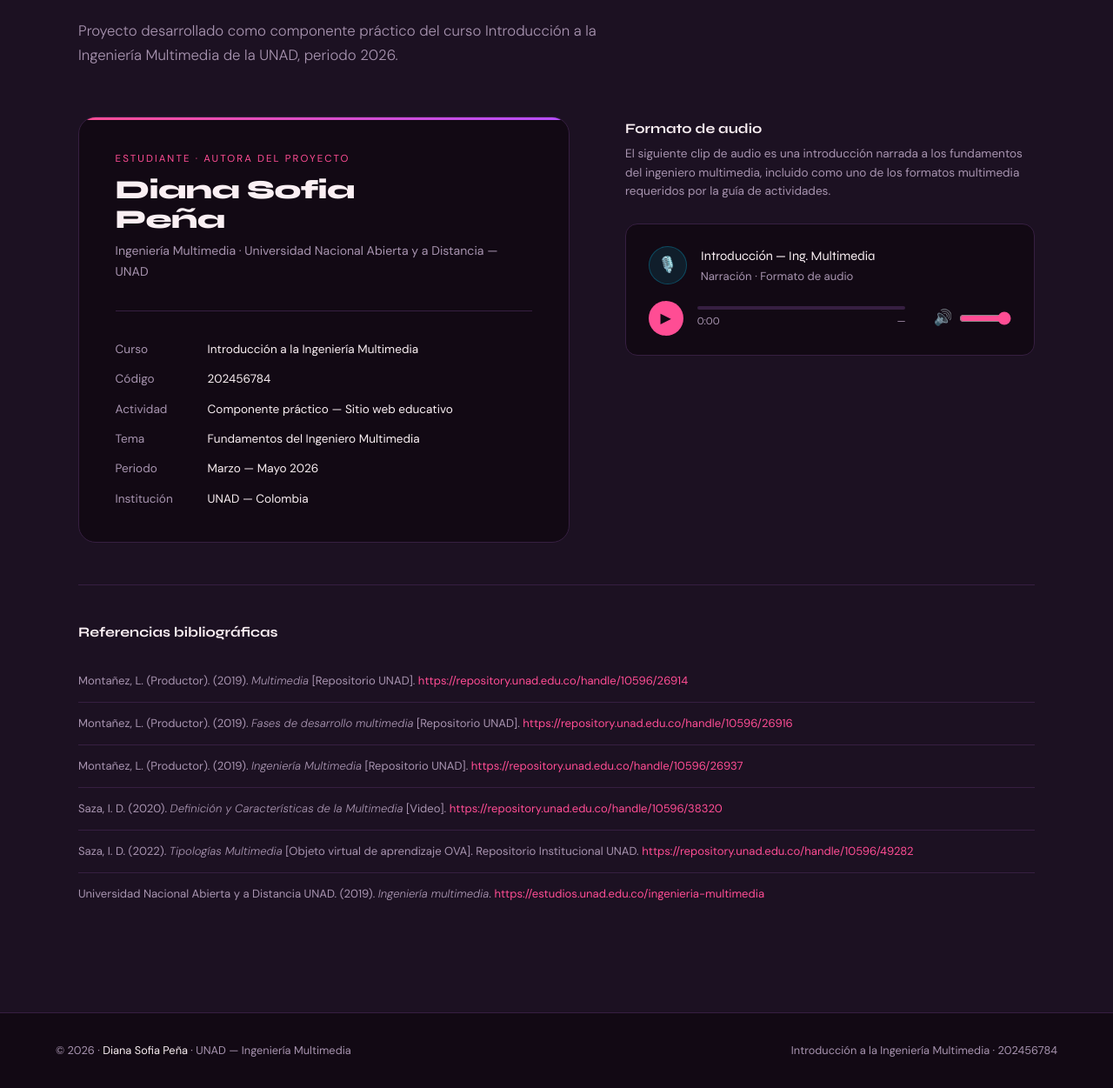
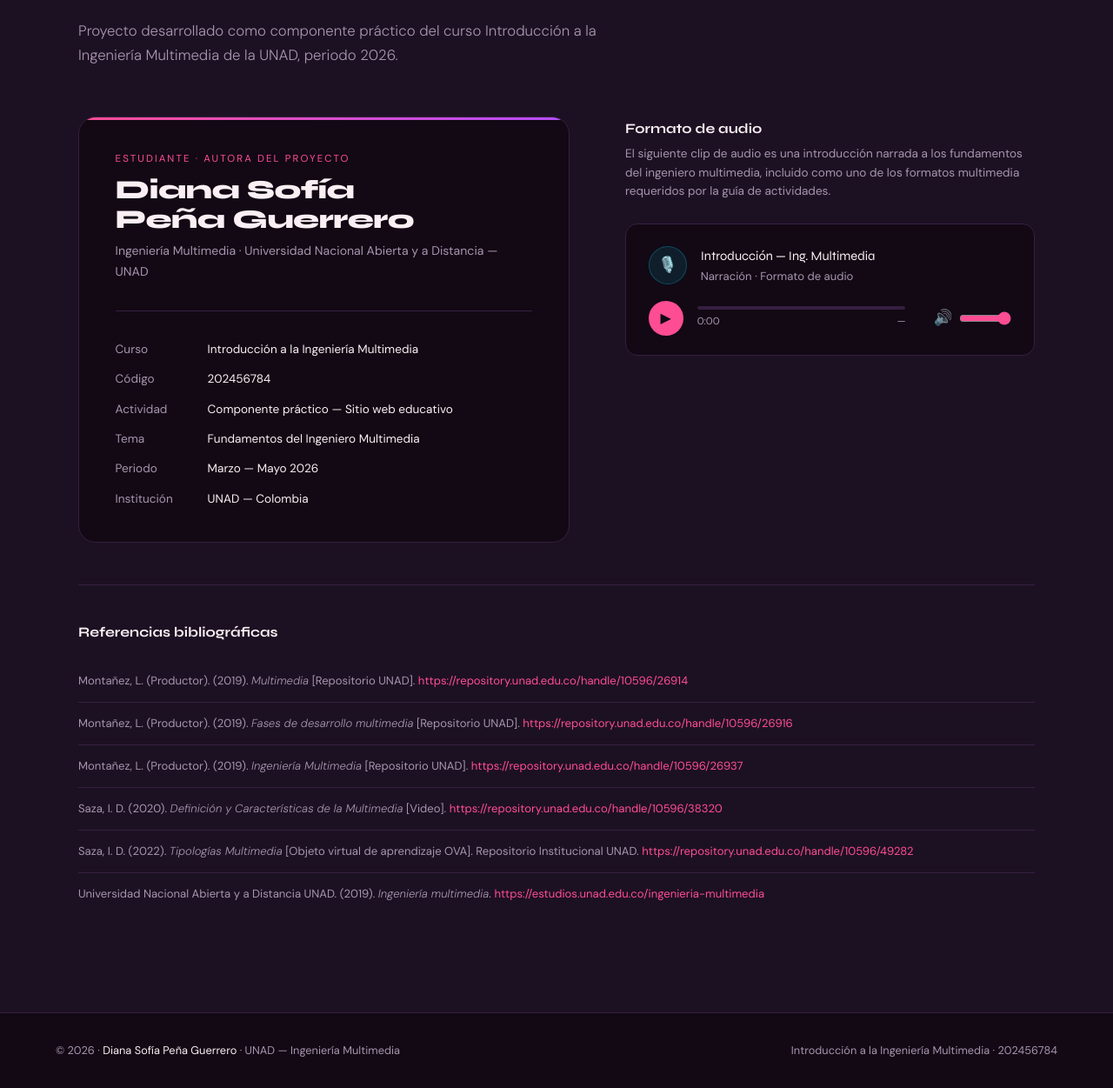
Before and after one commit to DianaSofi18/pagina_unad_multimedia, a plain HTML site: page index.html in a window 1280 px wide. Shown: the part 7757-9008 px from the top of the page at 87% size. Drawn offline with Linux system fonts and the light colour scheme.

Commit message:
Update author full name to Diana Sofía Peña Guerrero

```diff
--- a/index.html
+++ b/index.html
@@ -401,7 +401,7 @@
                 <!-- Tarjeta de créditos -->
                 <div class="creditos-card reveal">
                     <p class="creditos-role">Estudiante · Autora del proyecto</p>
-                    <h3 class="creditos-name">Diana Sofia<br>Peña</h3>
+                    <h3 class="creditos-name">Diana Sofía<br>Peña Guerrero</h3>
                     <p class="creditos-programa">
                         Ingeniería Multimedia · Universidad Nacional Abierta y a Distancia — UNAD
                     </p>
@@ -511,7 +511,7 @@
 
     <!-- ── FOOTER ───────────────────────────────────────────────────────────── -->
     <footer>
-        <p>© 2026 · <strong>Diana Sofia Peña</strong> · UNAD — Ingeniería Multimedia</p>
+        <p>© 2026 · <strong>Diana Sofía Peña Guerrero</strong> · UNAD — Ingeniería Multimedia</p>
         <p>Introducción a la Ingeniería Multimedia · 202456784</p>
     </footer>
 
```
